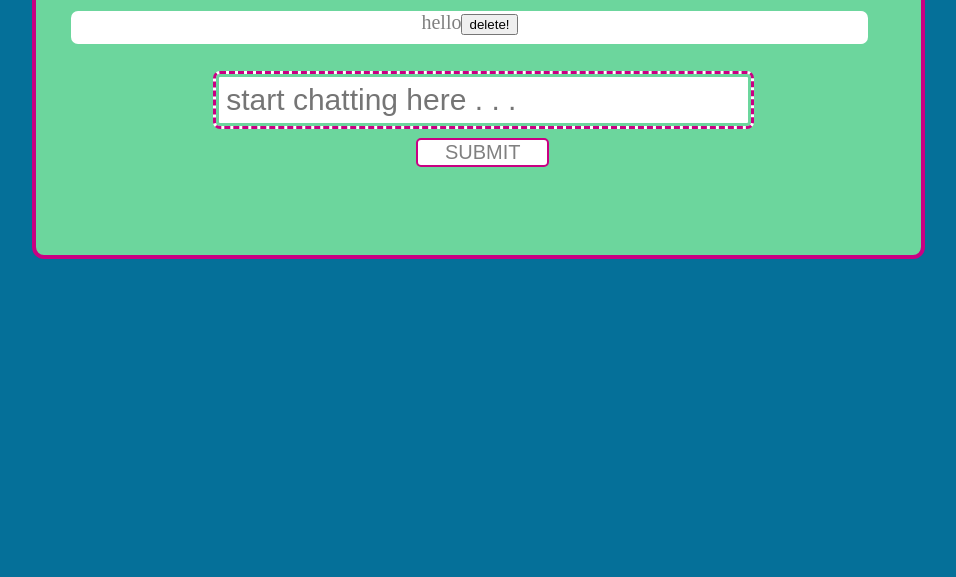
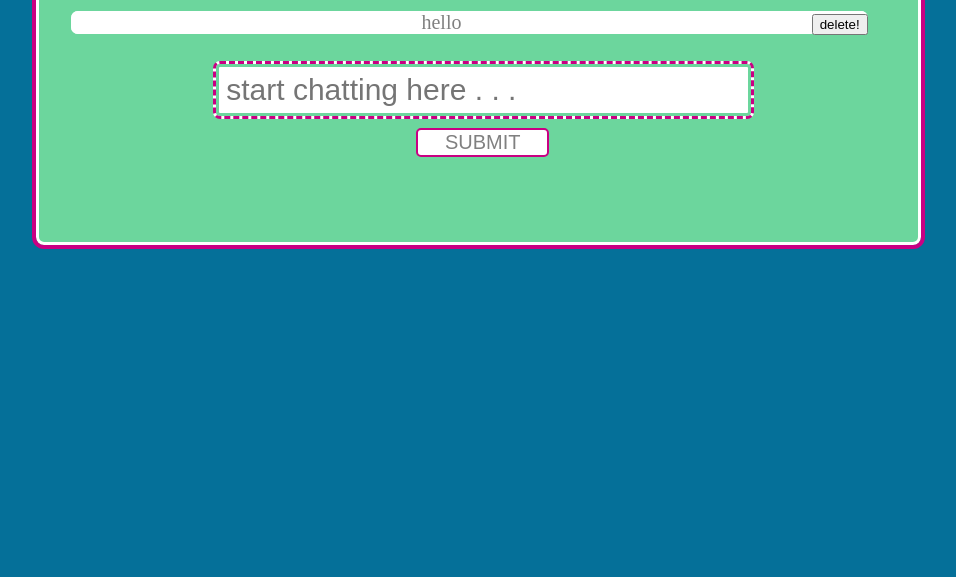
Before and after one commit to adlondon/faim, a website: page index.html in a window 1280 px wide. Shown: the part 223-800 px from the top of the page, without its empty margins (153-1109 px from the left). Drawn offline with Linux system fonts and the light colour scheme.

Commit message:
assigned class to delete button and styled it a tiny bit

```diff
--- a/main.js
+++ b/main.js
@@ -2,7 +2,7 @@ var templates = {
   messages: [
     "<div>",
        "<%= content %>",
-      "<input type='button' name='delete' value='delete!'>",
+      "<input type='button' name='delete' value='delete!' class = 'delete'>",
        "</div>"
   ].join("")
 }
--- a/main.scss
+++ b/main.scss
@@ -1,22 +1,18 @@
 body {
   background-color: #057099; }
 
-.messageArea div{
+.messageArea div {
   width: 90%;
-  height:33px;
   margin-left: 4%;
   margin-top: 3%;
-  // border: #c90083 5px solid;
-  // box-shadow: 0 0 0 3px #71a71b inset;
   border-radius: 7px;
   background-color: #ffffff;
   font-size: 20px;
-  color:grey;
+  color: grey;
   text-align: center;
   word-wrap: break-word;
+  box-shadow: 0 0 0 3px #ffffff inset;
 }
-
-
 
 h1 {
   color: #057099;
@@ -25,10 +21,7 @@ h1 {
   margin-bottom: 0%;
   margin-top: 10%;
   margin-left: 9%;
-  text-shadow: -1px 0 #497308, 0 1px #497308, 1px 0 #ffffff, 0 -1px #ffffff;
-
-  }
-
+  text-shadow: -1px 0 #497308, 0 1px #497308, 1px 0 #ffffff, 0 -1px #ffffff; }
 
 i {
   padding-right: 2%;
@@ -44,8 +37,7 @@ i {
   color: #c90083;
   border: 3px #c90083 dashed;
   box-shadow: 0 0 0 3px #6cd69d inset;
-  border-radius: 7px;
-}
+  border-radius: 7px; }
 
 .submit {
   width: 15%;
@@ -57,15 +49,19 @@ i {
   background-color: #ffffff;
   border: 2px #c90083 solid;
   border-radius: 5px;
-  text-align: center;
-
-}
+  text-align: center; }
 
 .inputArea {
   width: 70%;
   margin-left: 14%;
   margin-top: 5%;
-  // height: 600%;
   background-color: #6cd69d;
   border: 4px #c90083 solid;
-  border-radius: 12px; }
+  border-radius: 12px;
+  box-shadow: 0 0 0 3px #ffffff inset;
+}
+
+.delete{
+  float: right;
+  margin-top: 3px;
+}
```
Also changed, not shown: main.css.
